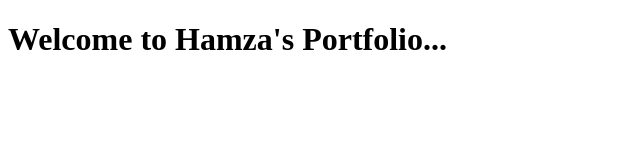
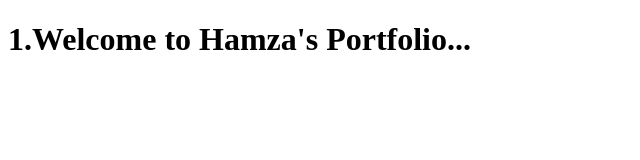
Before and after one commit to mhamzakaleem/Portfolio, a plain HTML site: page index.html in a window 1280 px wide. Shown: the whole page, without its empty margins (0-640 px from the left). Drawn offline with Linux system fonts and the light colour scheme.

Commit message:
index.html modifying

```diff
--- a/index.html
+++ b/index.html
@@ -8,7 +8,7 @@
 </head>
 
 <body>
-    <h1>Welcome to Hamza's Portfolio...</h1>
+    <h1>1.Welcome to Hamza's Portfolio...</h1>
 </body>
 
 </html>
```
